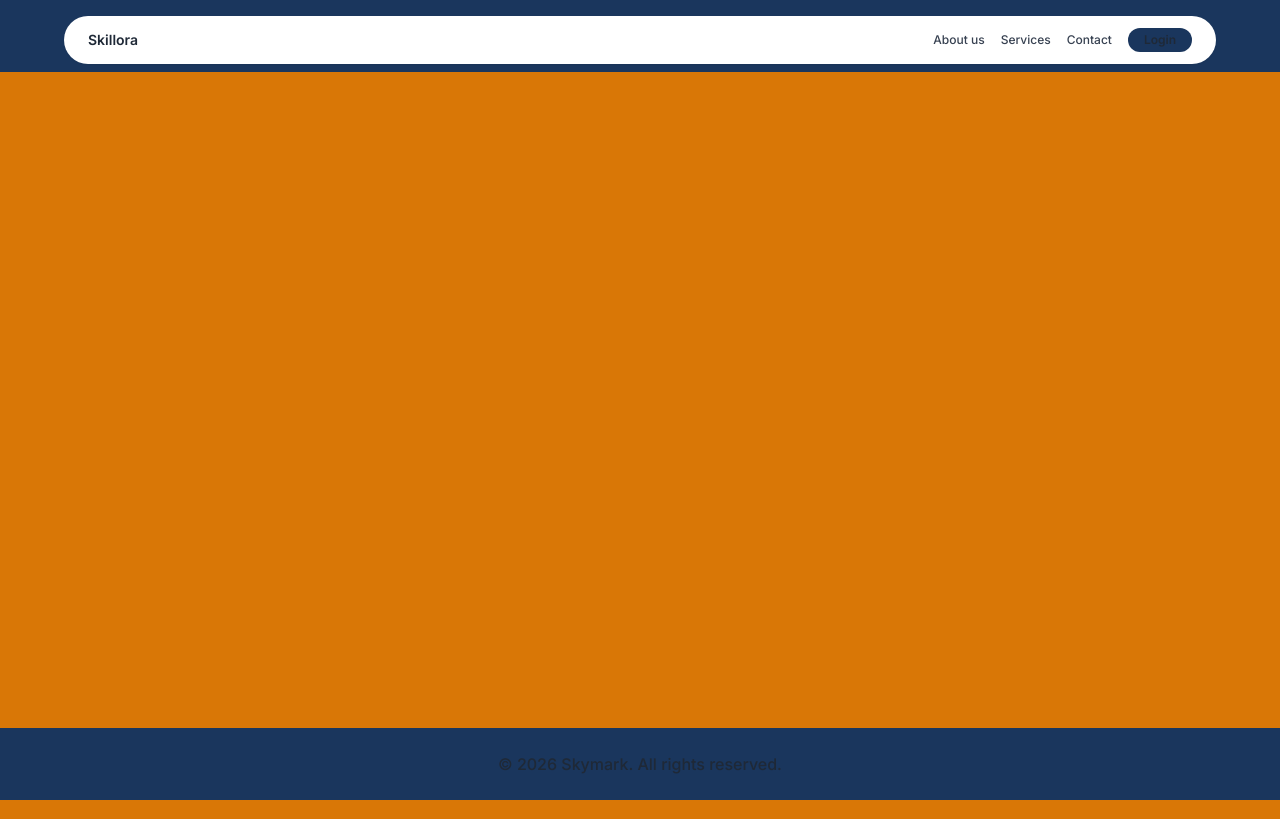
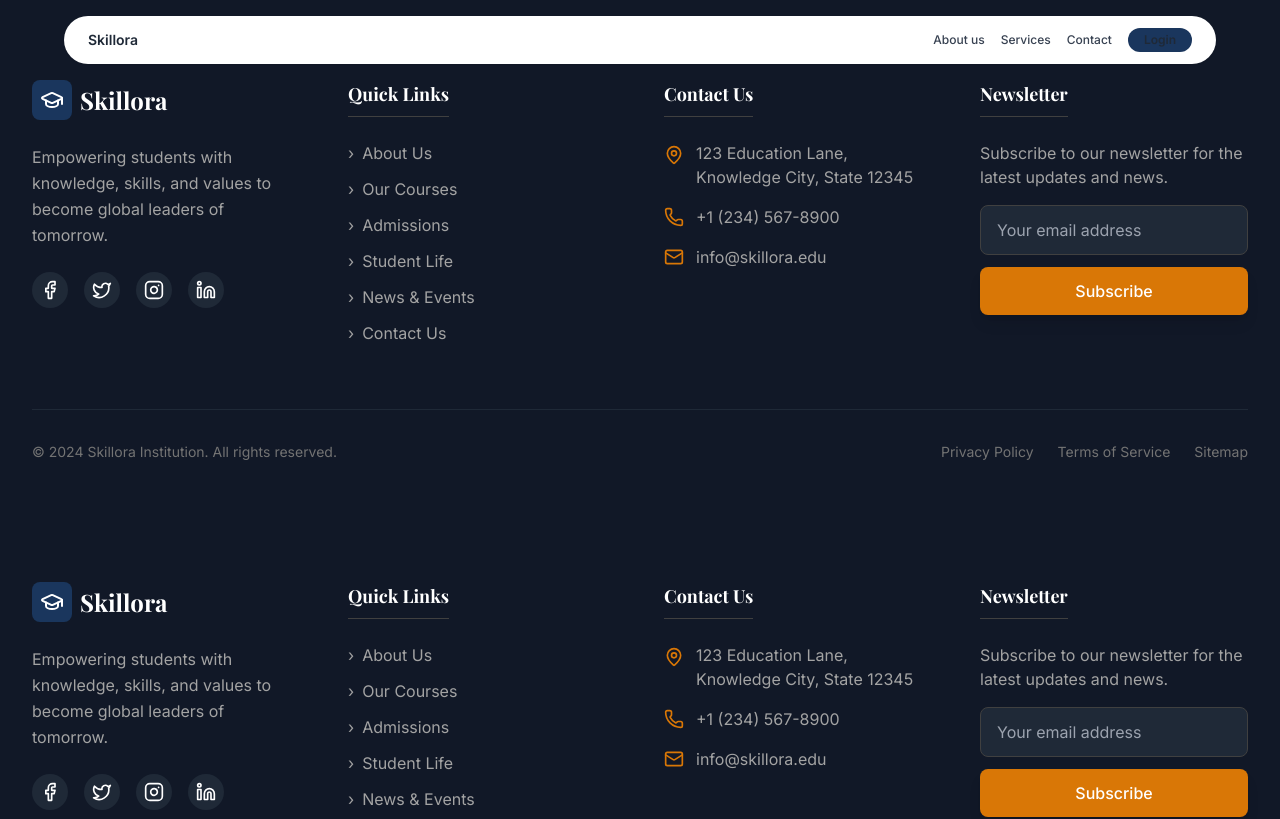
Before and after one commit to aswathi-48/skillora, a React (Vite) app: page /contact in a window 1280 px wide. Shown: the top 819 px of the page. Built offline with nearby package versions, Linux system fonts and the light colour scheme.

Commit message:
footer chnaged

```diff
--- a/src/components/Footer.jsx
+++ b/src/components/Footer.jsx
@@ -1,7 +1,93 @@
-export default function Footer() {
+import React from 'react';
+import { GraduationCap, Facebook, Twitter, Instagram, Linkedin, Mail, Phone, MapPin } from 'lucide-react';
+import { Link } from 'react-router-dom';
+
+const Footer = () => {
   return (
-    <footer className="bg-primary text-dark text-center py-6 font-medium">
-      © 2026 Skymark. All rights reserved.
+    <footer className="bg-neutral-900 text-white pt-20 pb-10">
+      <div className="max-w-7xl mx-auto px-4 sm:px-6 lg:px-8">
+        <div className="grid grid-cols-1 md:grid-cols-2 lg:grid-cols-4 gap-12 mb-16">
+          {/* Brand */}
+          <div>
+            <div className="flex items-center space-x-2 mb-6">
+              <div className="bg-primary p-2 rounded-lg">
+                <GraduationCap className="h-6 w-6 text-white" />
+              </div>
+              <span className="text-2xl font-serif font-bold text-white">Skillora</span>
+            </div>
+            <p className="text-neutral-400 mb-6 leading-relaxed">
+              Empowering students with knowledge, skills, and values to become global leaders of tomorrow.
+            </p>
+            <div className="flex space-x-4">
+              {[Facebook, Twitter, Instagram, Linkedin].map((Icon, index) => (
+                <a key={index} href="#" className="bg-neutral-800 p-2 rounded-full hover:bg-secondary transition-colors duration-300">
+                  <Icon size={20} className="text-white" />
+                </a>
+              ))}
+            </div>
+          </div>
+
+          {/* Quick Links */}
+          <div>
+            <h4 className="text-lg font-bold mb-6 text-white border-b border-neutral-700 pb-2 inline-block">Quick Links</h4>
+            <ul className="space-y-3">
+              {['About Us', 'Our Courses', 'Admissions', 'Student Life', 'News & Events', 'Contact Us'].map((item) => (
+                <li key={item}>
+                  <Link to="/" className="text-neutral-400 hover:text-secondary transition-colors duration-300 flex items-center">
+                    <span className="mr-2">›</span> {item}
+                  </Link>
+                </li>
+              ))}
+            </ul>
+          </div>
+
+          {/* Contact Info */}
+          <div>
+            <h4 className="text-lg font-bold mb-6 text-white border-b border-neutral-700 pb-2 inline-block">Contact Us</h4>
+            <ul className="space-y-4">
+              <li className="flex items-start">
+                <MapPin className="h-5 w-5 text-secondary mr-3 mt-1 flex-shrink-0" />
+                <span className="text-neutral-400">123 Education Lane, Knowledge City, State 12345</span>
+              </li>
+              <li className="flex items-center">
+                <Phone className="h-5 w-5 text-secondary mr-3 flex-shrink-0" />
+                <span className="text-neutral-400">+1 (234) 567-8900</span>
+              </li>
+              <li className="flex items-center">
+                <Mail className="h-5 w-5 text-secondary mr-3 flex-shrink-0" />
+                <span className="text-neutral-400">info@skillora.edu</span>
+              </li>
+            </ul>
+          </div>
+
+          {/* Newsletter */}
+          <div>
+            <h4 className="text-lg font-bold mb-6 text-white border-b border-neutral-700 pb-2 inline-block">Newsletter</h4>
+            <p className="text-neutral-400 mb-4">Subscribe to our newsletter for the latest updates and news.</p>
+            <form className="flex flex-col space-y-3">
+              <input
+                type="email"
+                placeholder="Your email address"
+                className="bg-neutral-800 border border-neutral-700 text-white px-4 py-3 rounded-lg focus:outline-none focus:border-secondary transition-colors"
+              />
+              <button className="bg-secondary text-white px-4 py-3 rounded-lg font-medium hover:bg-yellow-600 transition-colors shadow-lg">
+                Subscribe
+              </button>
+            </form>
+          </div>
+        </div>
+
+        <div className="border-t border-neutral-800 pt-8 flex flex-col md:flex-row justify-between items-center text-neutral-500 text-sm">
+          <p>&copy; 2024 Skillora Institution. All rights reserved.</p>
+          <div className="flex space-x-6 mt-4 md:mt-0">
+            <a href="#" className="hover:text-white transition-colors">Privacy Policy</a>
+            <a href="#" className="hover:text-white transition-colors">Terms of Service</a>
+            <a href="#" className="hover:text-white transition-colors">Sitemap</a>
+          </div>
+        </div>
+      </div>
     </footer>
-  )
-}
+  );
+};
+
+export default Footer;
```
